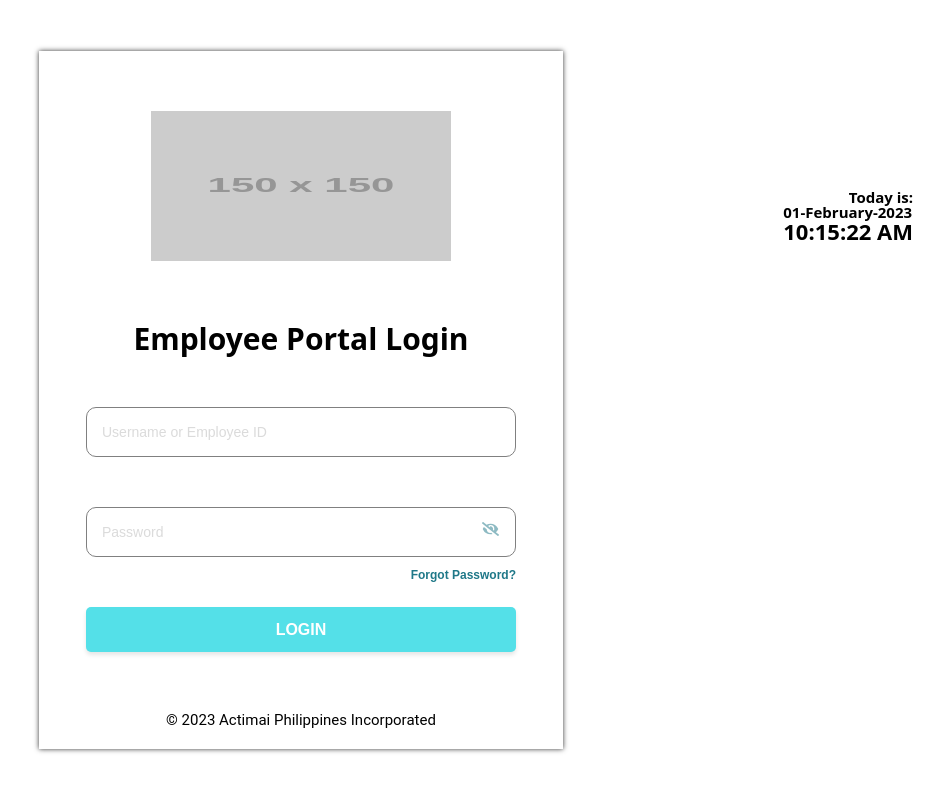
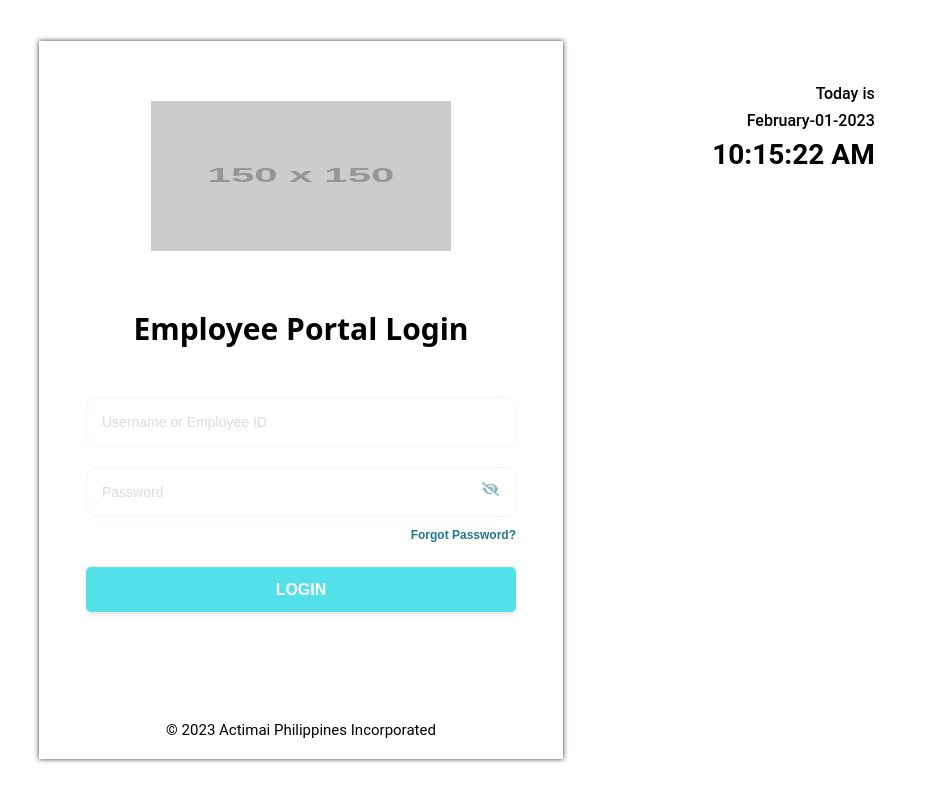
Before and after one commit to guillermogabion/eatery-react-front, a React app: page / in a window 1280 px wide. Shown: the top 802 px of the page, without its empty margins (339-1280 px from the left). Built offline with nearby package versions, Linux system fonts and the light colour scheme.

Commit message:
Login minor clean up

```diff
--- a/src/assets/css/login.css
+++ b/src/assets/css/login.css
@@ -12,8 +12,8 @@
   object-fit: cover;
 }
 
-input {
-   color: black !important;
+/* input {
+  color: black !important;
   border-color: grey !important;
   outline: none;
 }
@@ -56,4 +56,4 @@ input:focus:-ms-input-placeholder {
   color: transparent;
   border-color: rgb(84, 224, 232) !important;
   outline: none
-}
+} */
--- a/src/scenes/Login/index.tsx
+++ b/src/scenes/Login/index.tsx
@@ -24,6 +24,7 @@ import { history } from "../../helpers"
 import Swal from "sweetalert2";
 import '../../assets/css/login.css'
 import './login.css'
+import TimeDate from "../../components/TimeDate"
 const ErrorSwal = withReactContent(Swal);
 const CryptoJS = require("crypto-js")
 
@@ -214,7 +215,7 @@ const loginRequest = React.useCallback(() => {
                             name="name"
                             type="text"
                             value={username}
-                            className="form-control text-field-color input-login exception-style"
+                            className="form-control text-field-color input-login"
                             style={{ marginBottom: "20px" }}
                             placeholder="Username or Employee ID"
                             required
@@ -261,30 +262,16 @@ const loginRequest = React.useCallback(() => {
                             Login
                           </Button>
                         </div>
-                        <div className="d-flex justify-content-center">
-                        {loginAttempts > 0 && (
-                          <div className="text-danger text-error-notif">
-                            {`Login attempts remaining: ${3 - loginAttempts}`}
-                          </div>
+                        <br />
+                        <br />
+                        {errorMessage != "" && (
+                          <Alert variant="danger danger-banner">
+                          <span className="danger-text">{errorMessage}</span>
+                          </Alert>
                         )}
-
-                        </div>
                         <br />
                       </form>
-
-
-                      {/* <Button variant="primary" onClick={loginHandler} disabled={loginAttempts >= 3}>
-  Login
-                        </Button> */}
-                        {loginAttempts >= 3 && (
-                          <Alert variant="danger danger-banner">
-                           <span className="danger-text"> Login has been disabled due to three consecutive failed attempts.</span>
-                          </Alert>
-                        )}
-
-
                     <div className="d-flex justify-content-center"> <p>&copy; 2023 Actimai Philippines Incorporated</p></div>
-
                     </Col>
                   </Row>
 
@@ -292,15 +279,11 @@ const loginRequest = React.useCallback(() => {
               </div>
             </Card>
           </div>
-          <div className="column-right mobile">
-            <Col className="content-right paddin-top" >
-                <p className="container-time"><span className="end-flex">Today is:</span>
-                <br/>
-                {currentDate}
-                <br/>
-                <span className="end-flex" style={{fontSize:'22px'}}>{currentTime}</span>
-                </p>
-            </Col>
+          <div className="column-right mobile mt-5">
+            <div className="mt-3 w-100 d-flex justify-content-start">
+              <TimeDate />
+            </div>
+
           </div>
       </div>
       ): (
--- a/src/scenes/Login/login.css
+++ b/src/scenes/Login/login.css
@@ -231,10 +231,7 @@
   border-color: rgb(250, 240, 240);
 
 }
-.exception-style {
-  margin-bottom: 50px !important ;
 
-}
 .btn-styles {
   margin-bottom: 2em;
 }
```
Lines whose indentation alone changed are shown as unchanged.
